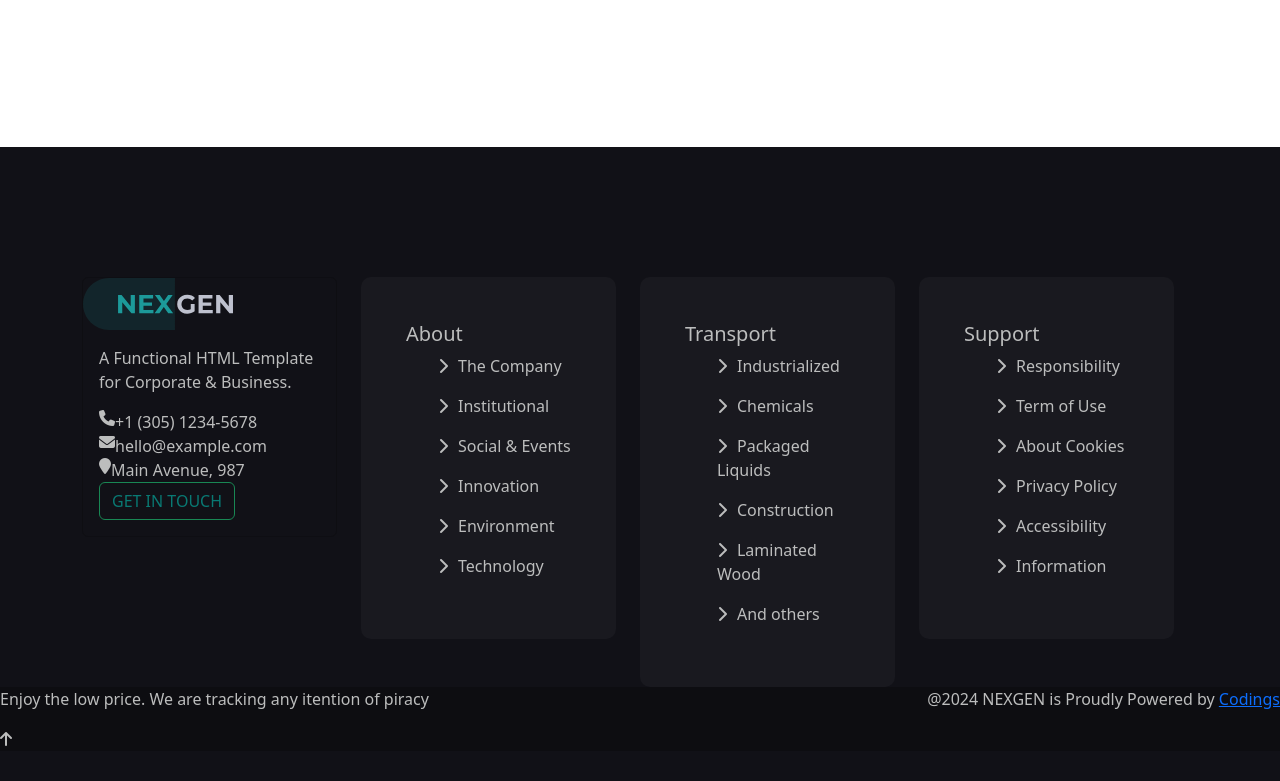
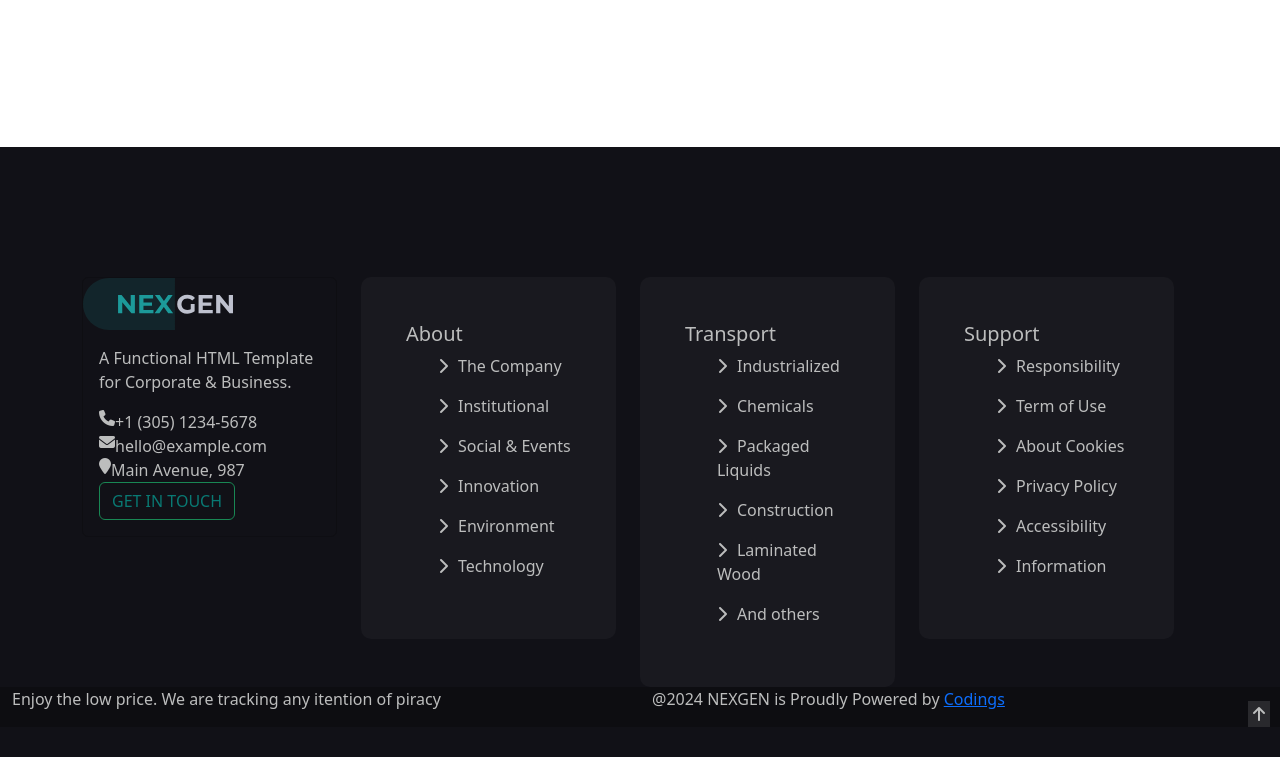
Before and after one commit to davide-piarulli/proj-html-vuejs, a Vue app: page / in a window 1280 px wide. Shown: the part 5048-5829 px from the top of the page. After the commit the page ends 5805 px from the top, so only its background shows below. Built offline with nearby package versions, Linux system fonts and the light colour scheme.

Commit message:
footer arrow fix

```diff
--- a/src/components/partials/FooterCopyright.vue
+++ b/src/components/partials/FooterCopyright.vue
@@ -10,15 +10,17 @@ export default {
 </script>
 
 <template>
-  <div class="row" id="copyright">
-    <div class="col align-items-center">
+  <div class="container-fluid">
+    <div class="row justify-content-between" id="copyright">
+      <div class="col">
         <p>Enjoy the low price. We are tracking any itention of piracy</p>
       </div>
-    <div class="col d-flex align-items-center justify-content-end">
+      <div class="col d-flex align-items-center ">
         <p>@2024 NEXGEN is Proudly Powered by <a href="#">Codings</a></p>
       </div>
       <div class="arrow">
         <i class="fa-solid fa-arrow-up"></i>
+      </div>
     </div>
   </div>
 </template>
@@ -29,5 +31,12 @@ export default {
 }
 .row {
   position: relative;
+  i{
+    position: absolute;
+    background-color: #29292d;
+    padding: 5px;
+    bottom: 0;
+    right: 10px;
+  }
 }
 </style>
```
Lines whose indentation alone changed are shown as unchanged.
